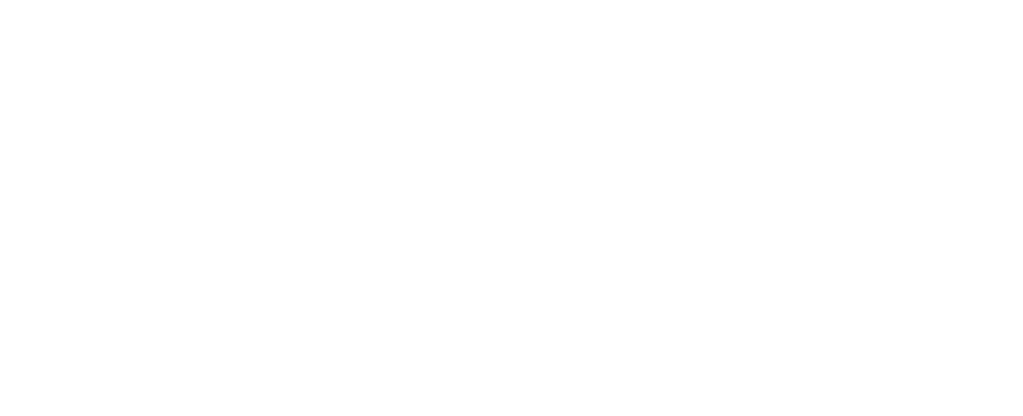
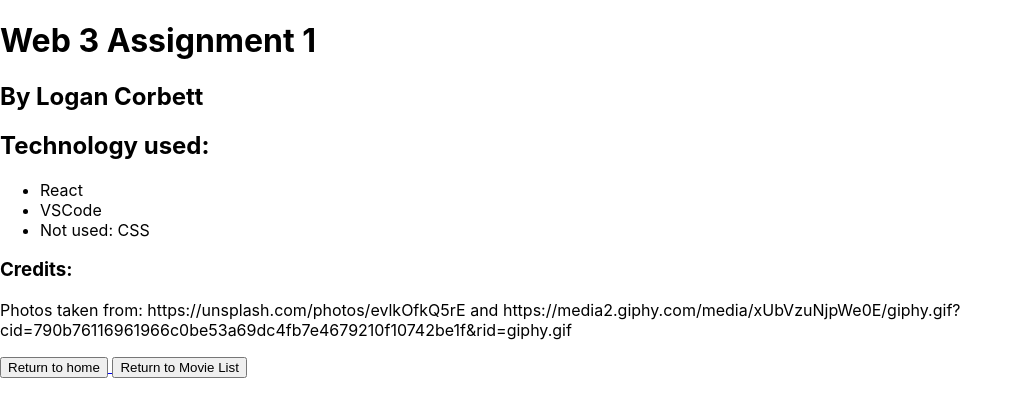
Before and after one commit to lcorb822/Web3-Assignment2-Real, a React (Create React App) app in the folder my-app/: page /about in a window 1280 px wide. Shown: the top 416 px of the page, without its empty margins (0-1023 px from the left). Built offline with nearby package versions, Linux system fonts and the light colour scheme.

Commit message:
added about page

```diff
--- a/my-app/src/App.js
+++ b/my-app/src/App.js
@@ -1,6 +1,7 @@
 import React from 'react';
 import './App.css';
 import Home from './home/Home';
+import About from './about/about'
 import DefaultView from './defaultView/default'
 import {Route} from 'react-router-dom';
 function App() {
@@ -8,7 +9,7 @@
  <main>
    <Route path='/' exact component={Home} />
    <Route path='/home' exact component={Home} />
-
+  <Route path ='/about' exact component={About} />
    <Route path='/defaultView' exact component={DefaultView} />
   </main>
   );
--- /dev/null
+++ b/my-app/src/about/about.js
@@ -0,0 +1,39 @@
+import React from "react";
+import { Link } from 'react-router-dom';
+class About extends React.Component {
+    constructor(props){
+        super(props);
+    }
+
+    render() {
+        return (
+            <div>
+                <div className="aboutHeader">
+                    <h1>Web 3 Assignment 1</h1>
+                    <h2>By Logan Corbett</h2>
+
+                </div>
+                <div>
+                    <h2>Technology used:</h2>
+                    <ul>
+                        <li>React</li>
+                        <li>VSCode</li>
+                        <li>Not used: CSS</li>
+                    </ul>
+                </div>
+                <div>
+                    <h3>Credits:</h3>
+                    <p>Photos taken from: https://unsplash.com/photos/evlkOfkQ5rE and https://media2.giphy.com/media/xUbVzuNjpWe0E/giphy.gif?cid=790b76116961966c0be53a69dc4fb7e4679210f10742be1f&rid=giphy.gif</p>
+                </div>
+               <Link to='/home'> <button>Return to home</button></Link>
+               <Link to={{ pathname: '/defaultView',
+                                state: {
+                                filters: {on:false,
+                                         title:""}
+                                    }
+                               }}> <button>Return to Movie List</button> </Link>
+                </div>
+        );
+    }
+}
+export default About
--- a/my-app/src/defaultView/header.js
+++ b/my-app/src/defaultView/header.js
@@ -1,5 +1,6 @@
 import React from 'react';
 import { Link } from 'react-router-dom';
+
 class Header extends React.Component {
 
 
@@ -8,7 +9,7 @@
             <div className="item-header">
 
         <Link to='/home'> <i  className="fas fa-theater-masks" id="homeButton"></i> </Link>
-            <button className="aboutButton">About</button>
+            <Link to='/about'><button className="aboutButton">About</button> </Link>
             </div>
         )
     }
```
